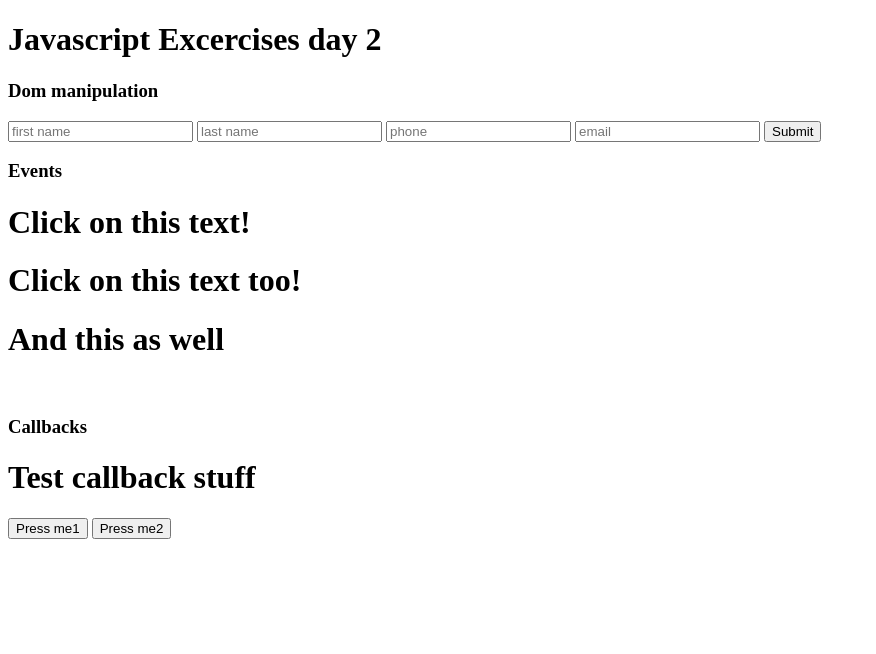
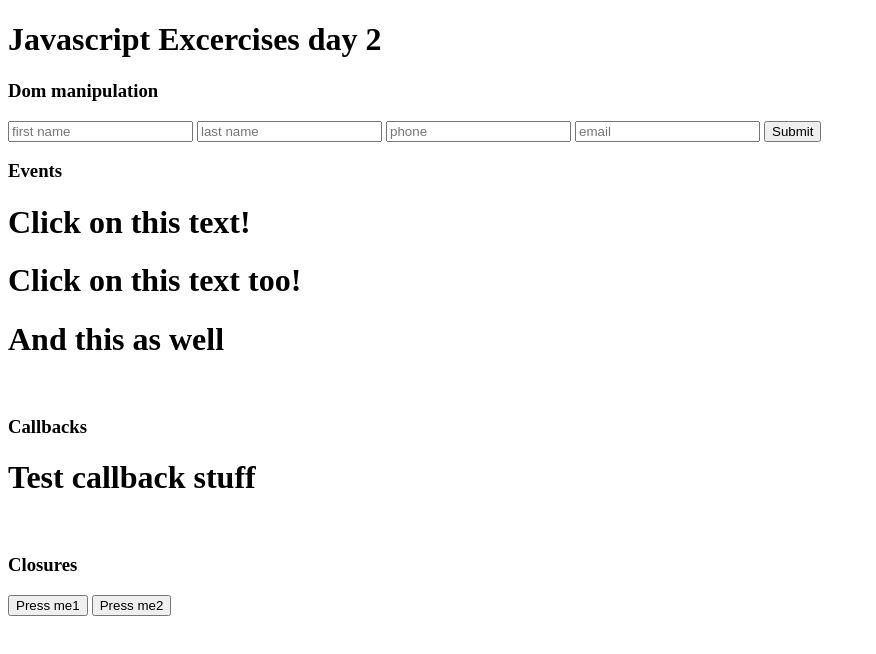
Before and after one commit to hardboilr/JavaScriptExercises2, a plain HTML site: page public_html/index.html in a window 1280 px wide. Shown: the whole page, without its empty margins (0-876 px from the left). Drawn offline with nearby package versions, Linux system fonts and the light colour scheme.

Commit message:
small changes

```diff
--- a/public_html/index.html
+++ b/public_html/index.html
@@ -32,6 +32,9 @@
         <h3>Callbacks</h3>
 
         <h1 onclick="callbackTest()">Test callback stuff</h1>
+        <br>
+
+        <h3>Closures</h3>
 
         <button id="pressButton">Press me1</button>
 
```
